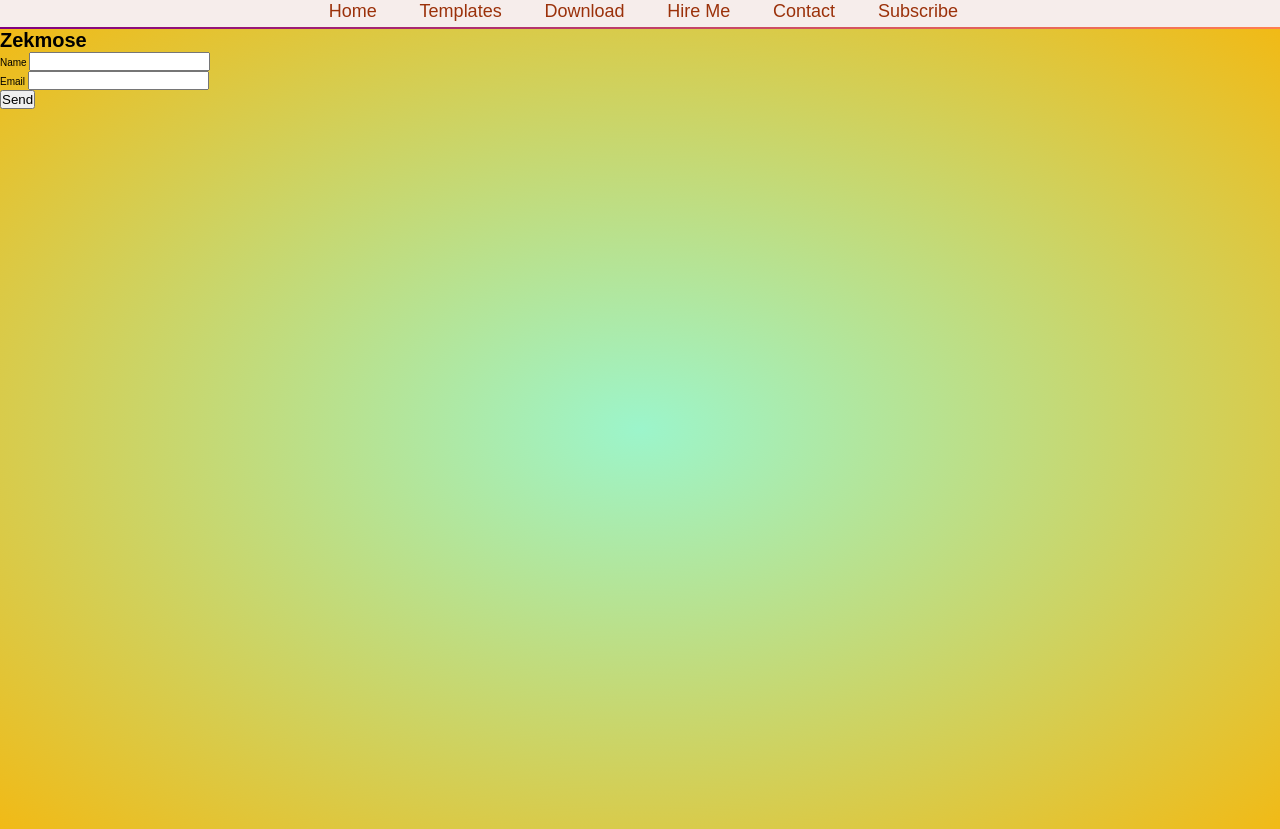
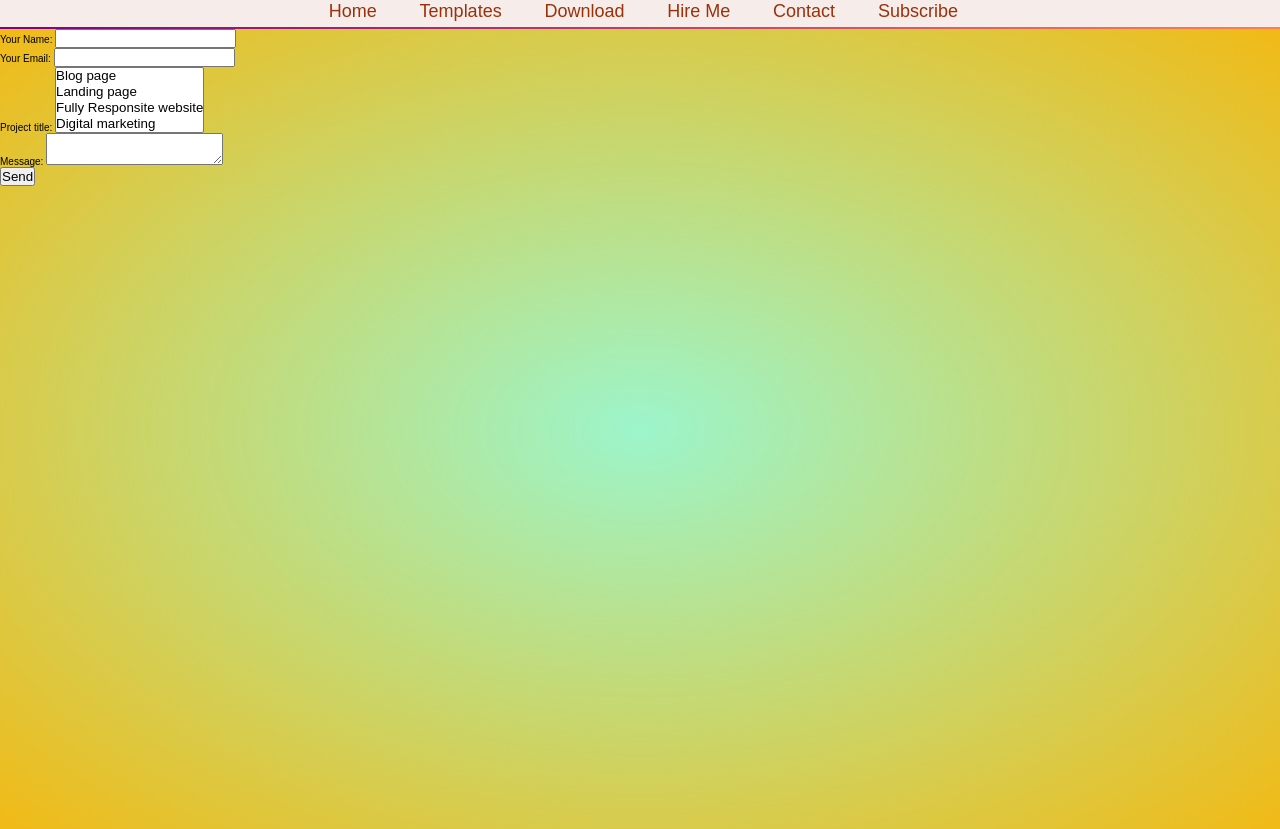
Before and after one commit to zekmoscodehub/zekmoscodehub.github.io, a plain HTML site: page contact.html in a window 1280 px wide. Shown: the part 69-898 px from the top of the page. Drawn offline with Linux system fonts and the light colour scheme.

Commit message:
update
update gg

```diff
--- a/contact.html
+++ b/contact.html
@@ -27,23 +27,39 @@
 		</ul>
     </nav>
     </div>
+    <div class="conatainer">
 <div class="main-content">
-<h1>Zekmose</h1>
-<form class="contact" name="contact" netlify>
+    <form name="contact" method="POST" data-netlify="true">
+        <input type="hidden" name="form-name" value="contact">
+
         <p>
-      <label>Name <input type="text" name="name" /></label>
+          <label>Your Name: <input type="text" name="name" /></label>
         </p>
         <p>
-      <label>Email <input type="email" name="email" /></label>
+          <label>Your Email: <input type="email" name="email" /></label>
+        </p>
+        <p>
+          <label>Project title: <select name="role[]" multiple>
+            <option value="leader">Blog page</option>
+            <option value="follower">Landing page</option>
+            <option value="follower">Fully Responsite website</option>
+            <option value="follower">Digital marketing</option>
+          </select></label>
+        </p>
+        <p>
+          <label>Message: <textarea name="message"></textarea></label>
         </p>
         <p>
           <button type="submit">Send</button>
         </p>
       </form>
-</div>
-<div class="conatainer">
 
 </div>
 
+
+</div>
+
+
+<script>  </script>
 </body>
 </html>
```
Also changed, not shown: submit.html (added, +20 -0 lines). Lines whose indentation alone changed are shown as unchanged.
